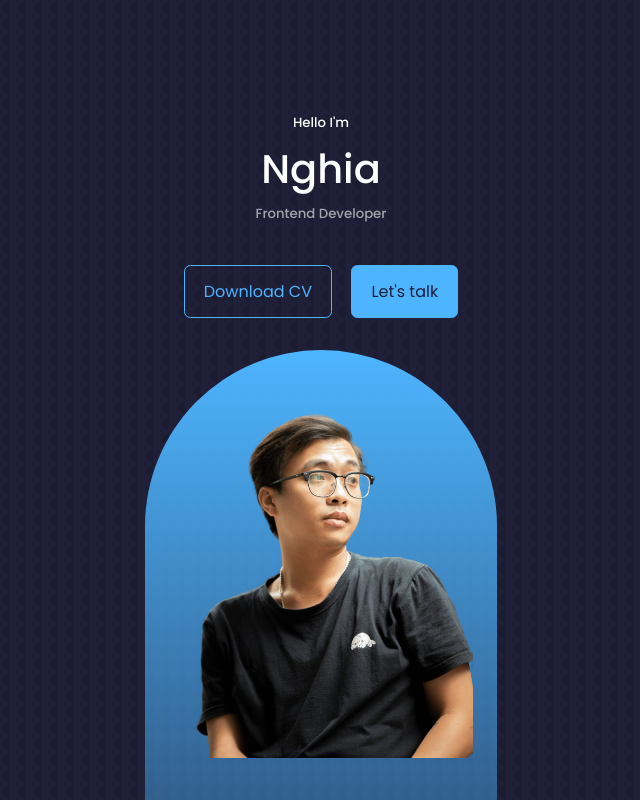
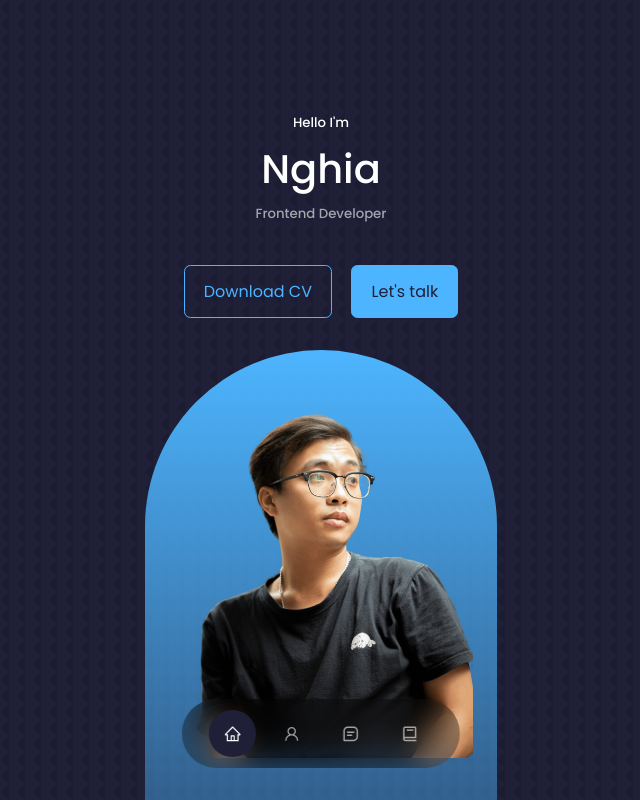
Before and after one commit to nghianm2803/nghianm-portfolio, a React (Create React App) app: page / in a window 1280 px wide. Shown: the top 800 px of the page, without its empty margins (319-959 px from the left). Built offline with nearby package versions, Linux system fonts and the light colour scheme.

Commit message:
add navigation

```diff
--- a/package.json
+++ b/package.json
@@ -8,6 +8,7 @@
     "@testing-library/user-event": "^13.5.0",
     "react": "^18.2.0",
     "react-dom": "^18.2.0",
+    "react-icons": "^4.8.0",
     "react-scripts": "5.0.1",
     "typescript": "^4.9.5",
     "web-vitals": "^2.1.4"
--- a/src/components/about/About.tsx
+++ b/src/components/about/About.jsx
@@ -2,7 +2,7 @@
 import "./about.css";
 
 const About = () => {
-  return <div>About</div>;
+  return <section id="about">About</section>;
 };
 
 export default About;
--- a/src/components/contact/Contact.tsx
+++ b/src/components/contact/Contact.jsx
@@ -2,7 +2,7 @@
 import "./contact.css";
 
 const Contact = () => {
-  return <div>Contact</div>;
+  return <section id="contact">Contact</section>;
 };
 
 export default Contact;
--- a/src/components/experience/Experience.tsx
+++ b/src/components/experience/Experience.jsx
@@ -2,7 +2,7 @@
 import "./experience.css";
 
 const Experience = () => {
-  return <div>Experience</div>;
+  return <section id="experience">Experience</section>;
 };
 
 export default Experience;
--- a/src/components/nav/Nav.jsx
+++ b/src/components/nav/Nav.jsx
@@ -1,8 +1,47 @@
 import React from "react";
 import "./nav.css";
+import { AiOutlineHome } from "react-icons/ai";
+import { AiOutlineUser } from "react-icons/ai";
+import { BiBook } from "react-icons/bi";
+import { BiMessageSquareDetail } from "react-icons/bi";
+import { useState } from "react";
 
 const Nav = () => {
-  return <div>Nav</div>;
+  const [activeNav, setActiveNav] = useState("#");
+  return (
+    <nav>
+      <a
+        href="#"
+        onClick={() => {
+          setActiveNav("#");
+        }}
+        className={activeNav === "#" ? "active" : ""}
+      >
+        <AiOutlineHome />
+      </a>
+      <a
+        href="#about"
+        onClick={() => {
+          setActiveNav("#about");
+        }}
+        className={activeNav === "#about" ? "active" : ""}
+      >
+        <AiOutlineUser />
+      </a>
+      <a href="#contact" onClick={() => {
+          setActiveNav("#contact");
+        }}
+        className={activeNav === "#contact" ? "active" : ""}>
+        <BiMessageSquareDetail />
+      </a>
+      <a href="#experience" onClick={() => {
+          setActiveNav("#experience");
+        }}
+        className={activeNav === "#experience" ? "active" : ""}>
+        <BiBook />
+      </a>
+    </nav>
+  );
 };
 
 export default Nav;
--- a/src/components/nav/nav.css
+++ b/src/components/nav/nav.css
@@ -0,0 +1,32 @@
+nav {
+  background: rgba(0, 0, 0, 0.3);
+  width: max-content;
+  display: block;
+  padding: 0.7rem 1.7rem;
+  z-index: 2;
+  position: fixed;
+  left: 50%;
+  transform: translateX(-50%);
+  bottom: 2rem;
+  display: flex;
+  gap: 0.8rem;
+  border-radius: 3rem;
+  backdrop-filter: blur(15px);
+}
+
+nav a {
+  background: transparent;
+  padding: 0.9rem;
+  border-radius: 50%;
+  display: flex;
+  color: var(--color-light);
+  font-size: 1.1rem;
+}
+
+nav a :hover{
+  background:rgba(0, 0, 0, 0.3);
+}
+nav a.active{
+  background: var(--color-bg);
+  color: var(--color-white);
+}
--- a/src/index.css
+++ b/src/index.css
@@ -61,6 +61,7 @@
 }
 section {
   margin-top: 8rem;
+  height: 100vh;
 }
 section > h2,
 section > h5 {
```
Also changed, not shown: 1 other file (tests, documents, lock files or other folders).
